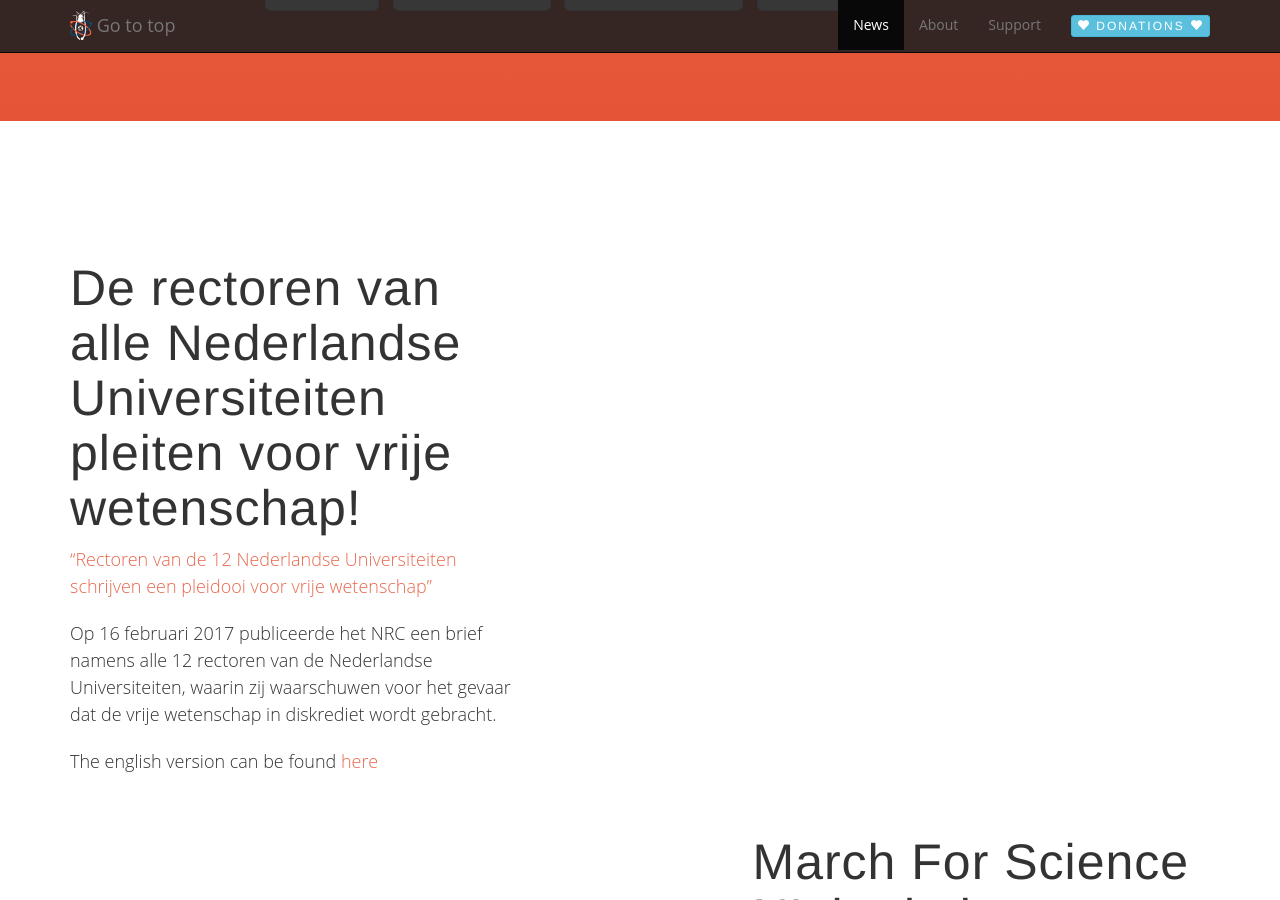
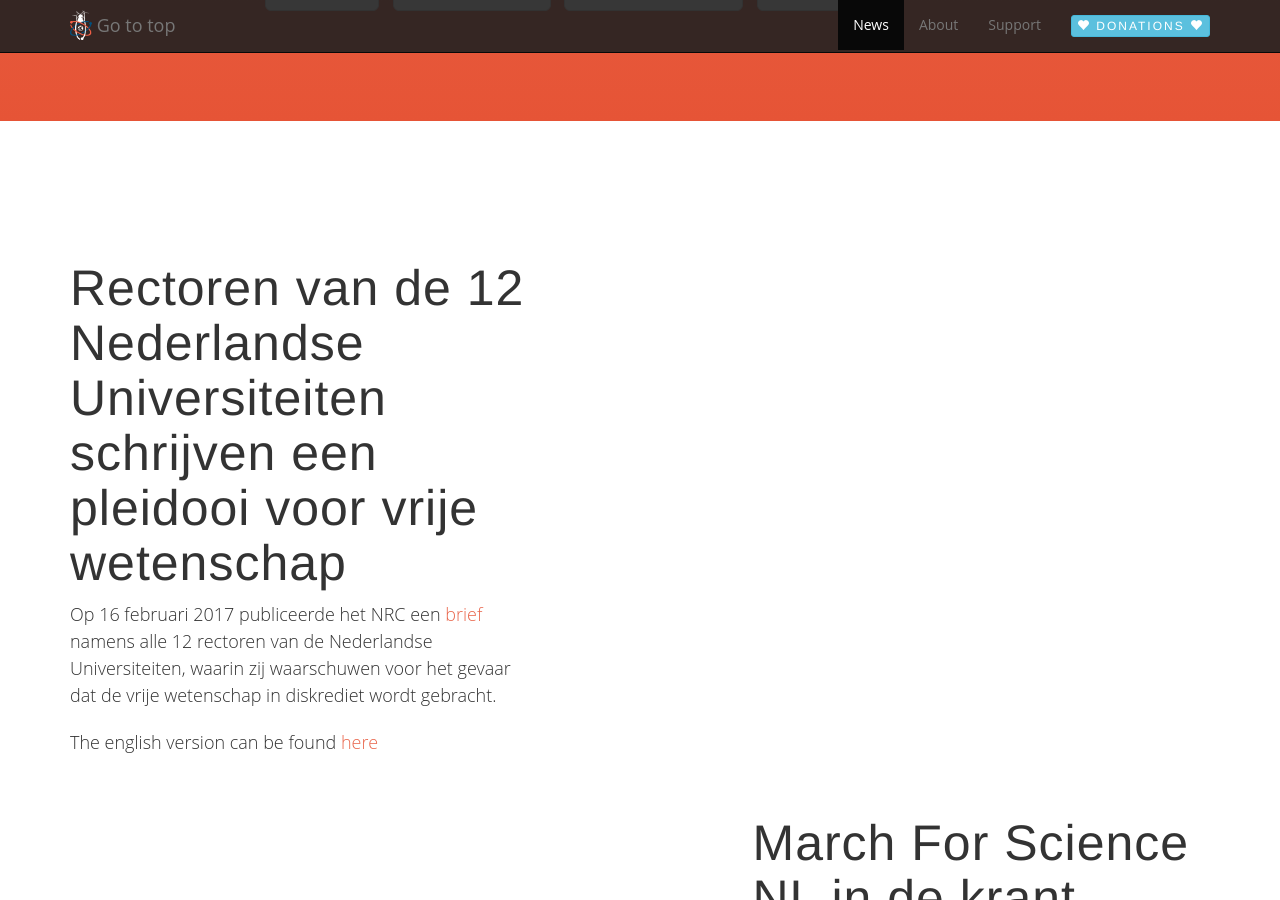
Before and after one commit to marchforsciencenl/marchforsciencenl-website, a Jekyll site: the page built from _posts/2017-02-16-nrc.markdown, in a window 1280 px wide and 900 px high, scrolled down 430 px. Built offline with Jekyll 4.4.1, drawn with Linux system fonts in a browser that asks for light colours; comment, search, counter and statistics services are not loaded.

Commit message:
Iets ingekort

```diff
--- a/_posts/2017-02-16-nrc.markdown
+++ b/_posts/2017-02-16-nrc.markdown
@@ -2,11 +2,10 @@
 layout: default
 img: nrc.png
 category: Posts
-title: De rectoren van alle Nederlandse Universiteiten pleiten voor vrije wetenschap!
+title: Rectoren van de 12 Nederlandse Universiteiten schrijven een pleidooi voor vrije wetenschap
 description: |
 ---
-  ["Rectoren van de 12 Nederlandse Universiteiten schrijven een pleidooi voor vrije wetenschap" ](https://www.nrc.nl/nieuws/2017/02/16/wetenschap-moet-vooral-vrij-blijven-6728319-a1546332)
 
-  Op 16 februari 2017 publiceerde het NRC een brief namens alle 12 rectoren van de Nederlandse Universiteiten, waarin zij waarschuwen voor het gevaar dat de vrije wetenschap in diskrediet wordt gebracht.
+  Op 16 februari 2017 publiceerde het NRC een [brief](https://www.nrc.nl/nieuws/2017/02/16/wetenschap-moet-vooral-vrij-blijven-6728319-a1546332) namens alle 12 rectoren van de Nederlandse Universiteiten, waarin zij waarschuwen voor het gevaar dat de vrije wetenschap in diskrediet wordt gebracht.
 
  The english version can be found [here](https://www.uu.nl/en/news/rectors-concerned-about-the-freedom-of-science)
```
